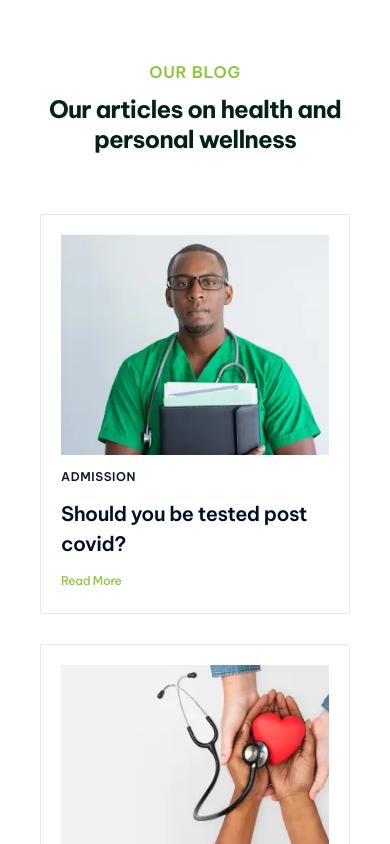
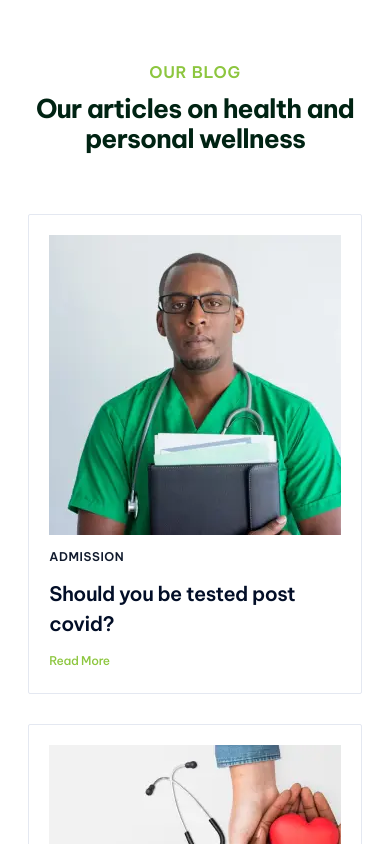
Before and after one commit to Goodness815/oicnm, a React (Vite) app: page / in a window 390 px wide. Shown: the top 844 px of the page. Built offline with nearby package versions, Linux system fonts and the light colour scheme.

Commit message:
adjusted blog cards

```diff
--- a/src/components/blog/blog.module.css
+++ b/src/components/blog/blog.module.css
@@ -361,4 +361,12 @@
     line-height: 32px; /* 133.333% */
     letter-spacing: -0.8px;
   }
+  .blog_container_sm {
+    width: 95%;
+    height: 480px;
+  }
+  .blog_container_sm img {
+    width: 100%;
+    height: 300px;
+  }
 }
--- a/src/pages/home/home.module.css
+++ b/src/pages/home/home.module.css
@@ -74,7 +74,7 @@
     padding: 60px 0px;
   }
   .home_hero h1 {
-    font-size: 24px;
+    font-size: 26px;
     line-height: 30px;
     margin-top: 10px;
   }
```
